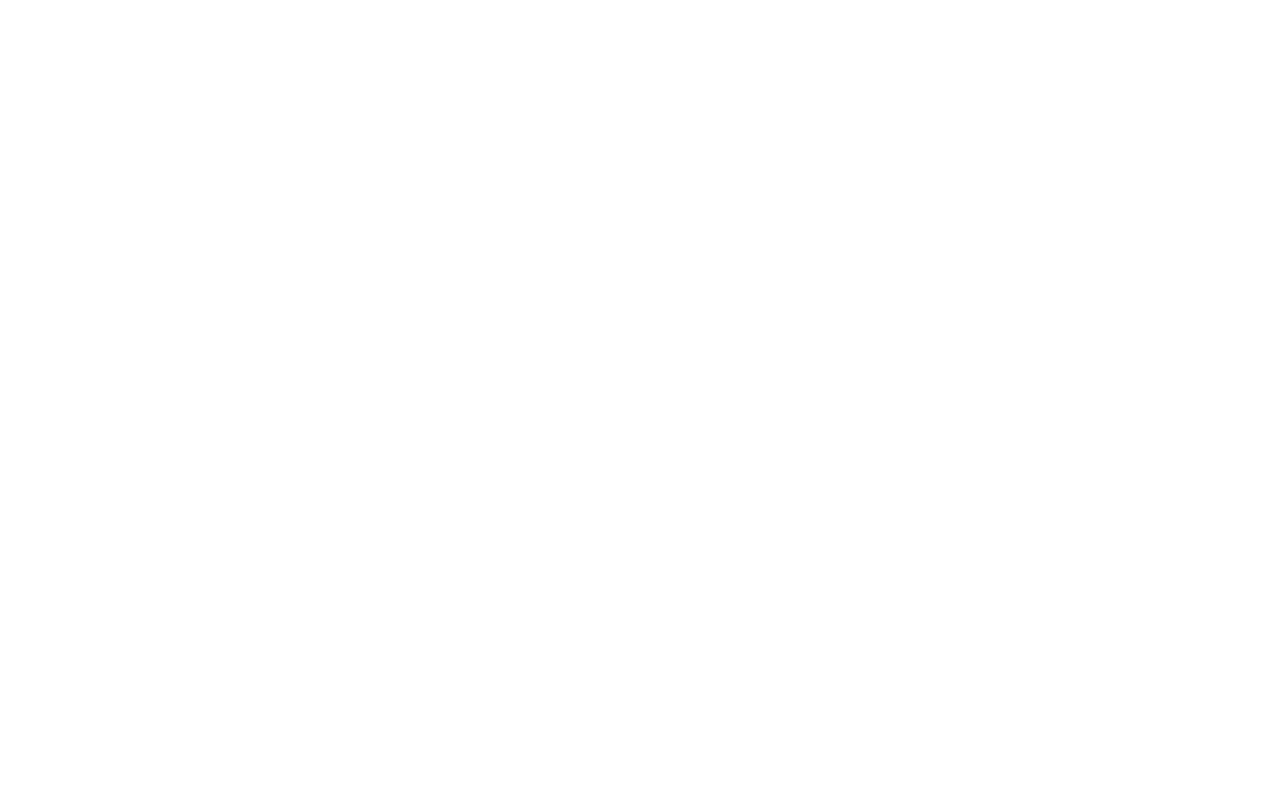
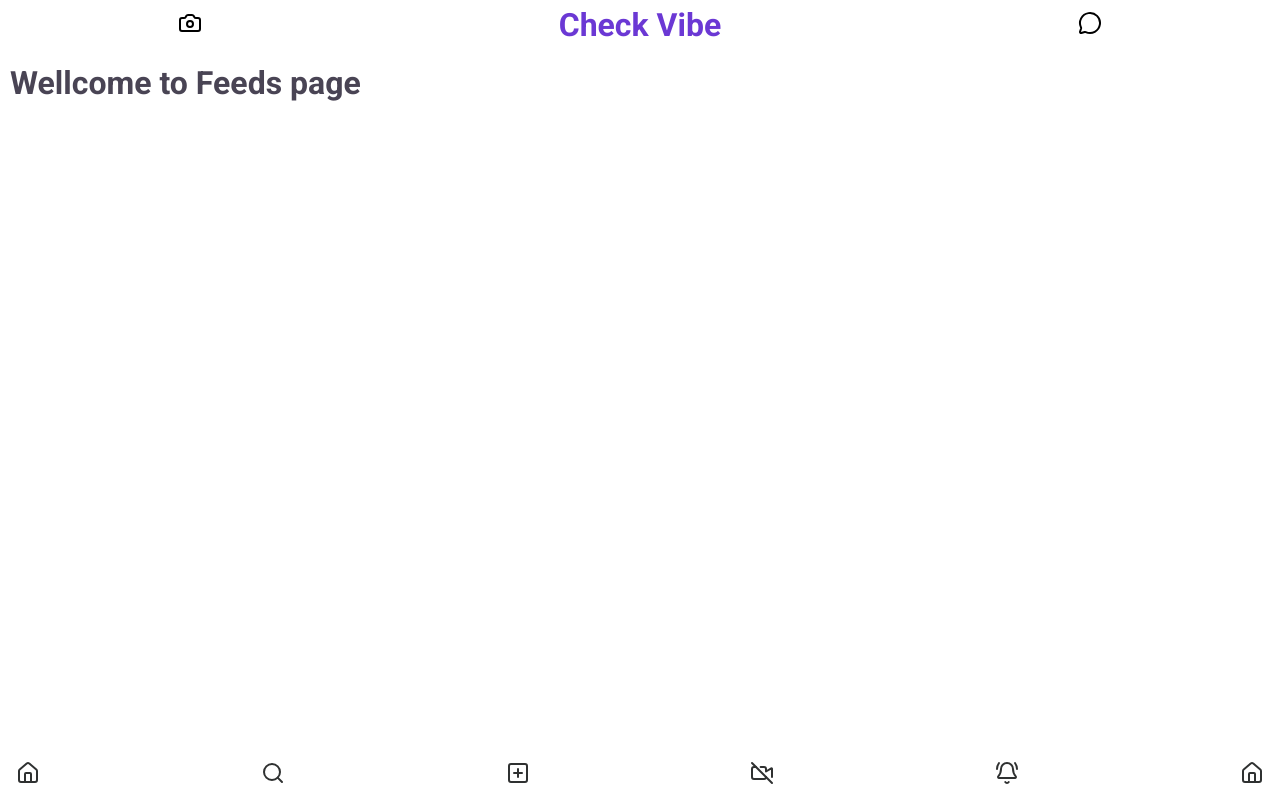
Before and after one commit to Wiz3Boudi/check_vibe, a React (Vite) app: page /feeds in a window 1280 px wide. Before the commit this address had no page. Built offline with nearby package versions, Linux system fonts and the light colour scheme.

Commit message:
Complete main interface

```diff
--- a/src/App.jsx
+++ b/src/App.jsx
@@ -1,9 +1,11 @@
 import './App.css';
 import { Route, Routes } from 'react-router';
-import Home from './pages/Home';
 import Onboarding from './pages/Onboarding';
 import Login from './pages/Login';
 import CreateAccount from './pages/CreateAccount';
+import MainLayout from './pages/layouts/MainLayout';
+import Feeds from './pages/Feeds';
+import Messages from './pages/Messages';
 
 function App(style){
 
@@ -11,9 +13,12 @@
     <div>
       <Routes>
         <Route path='/' element={<Onboarding/>}/>
-          <Route path='/home' element={<Home/>}/>
           <Route path='/login' element={<Login/>}/>
           <Route path='/create-account' element={<CreateAccount/>}/>
+          <Route element={<MainLayout/>}>
+              <Route path='/feeds' element={<Feeds/>}/>
+              <Route path='/messages' element={<Messages/>}/>
+          </Route>
     </Routes>
     </div>
   )
--- /dev/null
+++ b/src/componants/Header.jsx
@@ -0,0 +1,42 @@
+import styled from "styled-components";
+import { MessageCircle, Camera} from "lucide-react";
+
+export default function Header(){
+    return(
+        <UpBar>
+            <UnorderedList>
+                <li><button aria-label="camera"> <Camera/> </button></li>
+                <li><h1>Check Vibe</h1></li>
+                <li><button aria-label="messages"> <MessageCircle/></button></li>
+            </UnorderedList>
+        </UpBar>
+    )
+};
+
+const UpBar = styled.div`
+    display:flex;
+    justify-content:center;
+    algin-items: center;
+    height:50px;
+    background-color:white;
+    position:fixed;
+    top:0;
+    left:0;
+    width:100%;
+`;
+const UnorderedList = styled.ul`
+    width:100%;
+    display:flex;
+    justify-content:space-around;
+    align-items:center;
+    li{
+        color: var(--inverse-surface);
+    }
+    h1{
+       color:var(--primary)
+    }
+    button{
+        background:none;
+        cursor:pointer;
+    }
+`;
--- /dev/null
+++ b/src/componants/Nav.jsx
@@ -0,0 +1,75 @@
+import { Search, Home, PlusSquare, VideoOffIcon, BellRing } from "lucide-react";
+import { Link } from "react-router";
+import styled from "styled-components";
+
+export default function Nav(){
+    return(
+        <Container>
+            <List>
+                <li>
+                    <Link>
+                        <button> <Home/> <span> Home Feeds </span> </button>
+                    </Link>
+                </li>
+                <li>
+                    <Link>
+                        <button> <Search/> <span> Explore & Search </span> </button>
+                    </Link>
+                </li>
+                <li>
+                    <Link>
+                        <button> <PlusSquare/> <span> Vibe Reels </span> </button>
+                    </Link>
+                </li>
+                <li>
+                    <Link>
+                        <button> <VideoOffIcon/> <span> Direct Messages </span> </button>
+                    </Link>
+                </li>
+                <li>
+                    <Link>
+                        <button> <BellRing/> <span> Notifcations </span> </button>
+                    </Link>
+                </li>
+                <li>
+                    <Link>
+                        <button> <Home/> <span> profile </span> </button>
+                    </Link>
+                </li>
+            </List>
+        </Container>
+    )
+}
+
+const Container = styled.nav`
+    display:flex;
+    align-items: center;
+    justify-content:center;
+    position: fixed;
+    bottom:0;
+    left: 0;
+    width:100%;
+    height:50px;
+    background-color:white;
+`
+const List = styled.ul`
+    width:100%;
+    display: flex;
+    justify-content: space-between;
+    padding: 0 1rem;
+    span{
+        display:none
+    }
+    li button{
+        background:none;
+        cursor:pointer;
+    }
+    svg{
+       color: var(--inverse-surface);
+    }
+    @midea(min-width:768px){
+        span{
+        display:block;
+        }
+    }
+`;
--- a/src/index.css
+++ b/src/index.css
@@ -129,13 +129,18 @@
   padding:0;
 }
 body{
-  font-family: 'Roboto'
+  font-family: 'Roboto';
+  color: var(--on-surface-variant);
+
 }
 button{
   border:none;
 }
 a{
   text-decoration:none;
+}
+li{
+  list-style: none;
 }
 
 
--- /dev/null
+++ b/src/pages/Feeds.jsx
@@ -0,0 +1,6 @@
+
+export default function Feeds(){
+    return(
+        <h1> Wellcome to Feeds page</h1>
+    )
+}
--- a/src/pages/Home.jsx
+++ /dev/null
@@ -1,5 +0,0 @@
-export default function Home(){
-    return(
-        <h1>Home page</h1>
-    )
-}
--- /dev/null
+++ b/src/pages/Messages.jsx
@@ -0,0 +1,5 @@
+export default function Messages(){
+    return(
+        <h1>Wellcome to the messages page</h1>
+    )
+}
--- /dev/null
+++ b/src/pages/layouts/MainLayout.jsx
@@ -0,0 +1,18 @@
+import { Outlet } from "react-router";
+import Header from "../../componants/Header";
+import styled from "styled-components";
+import Nav from "../../componants/Nav";
+
+export default function MainLayout(){
+    return(
+        <Conntianer>
+            <Header/>
+            <Outlet/>
+            <Nav/>
+        </Conntianer>
+    )
+}
+
+const Conntianer = styled.div`
+    padding:4rem 10px;
+`;
```
Also changed, not shown: public/screen.png.
